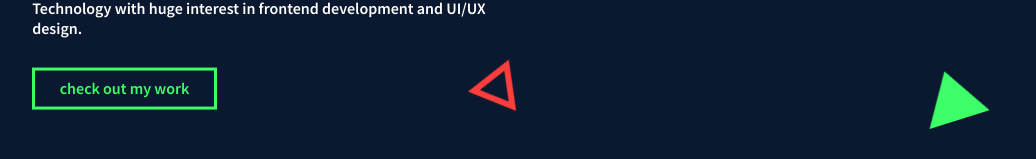
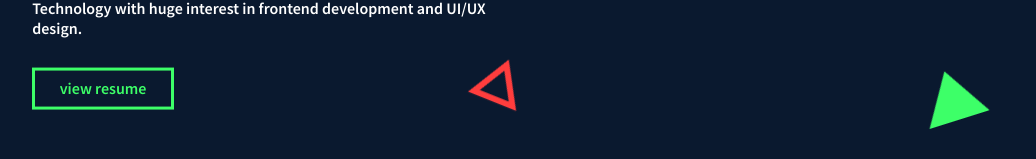
Before and after one commit to FelixFern/felixfern.github.io, a React (Create React App) app: page / in a window 1280 px wide. Shown: the part 383-542 px from the top of the page, without its empty margins (115-1151 px from the left). Built offline with nearby package versions, Linux system fonts and the light colour scheme.

Commit message:
added resmue link

```diff
--- a/src/App.jsx
+++ b/src/App.jsx
@@ -50,7 +50,7 @@
                                 <h4 style={{ transform: `translateX(-${yOffset * 0.3}px)`, opacity: `${1 - yOffset * 0.005}` }} >Hi, my name is</h4>
                                 <h1 style={{ transform: `translateX(-${yOffset * 0.2}px)`, opacity: `${1 - yOffset * 0.003}` }}>Felix Fernando</h1>
                                 <p style={{ transform: `translateX(-${yOffset * 0.25}px)`, opacity: `${1 - yOffset * 0.004}` }} className='home-desc'>i’m currently a student studying Mathematics at Bandung Institute of Technology with huge interest in frontend development and UI/UX design. </p>
-                                <a style={{ opacity: `${1 - yOffset * 0.005}` }} href='#works' className='btn'>check out my work</a>
+                                <a style={{ opacity: `${1 - yOffset * 0.005}` }} href='https://drive.google.com/file/d/1jZVhRPYxr4tkeF4Uqm6IHXSV5xyy36Bh/view?usp=sharing' className='btn'>view resume</a>
                             </div>
                             <div className='shapes' style={{ transform: `translateX(${yOffset * 0.2}px)`}}>
                                 <div className='square'></div>
```
